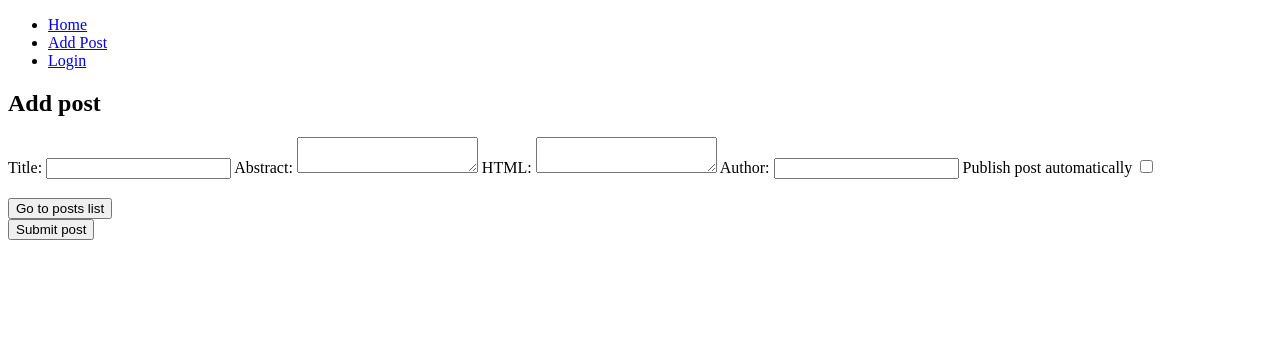
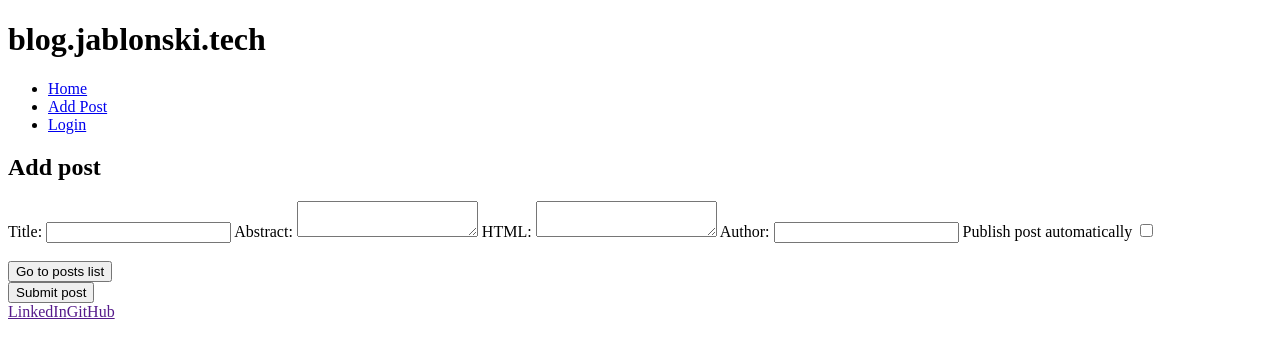
Before and after one commit to jablpiotrek/v-blog, a Vue app: page /#/add-post in a window 1280 px wide. Shown: the top 358 px of the page. Built offline with nearby package versions, Linux system fonts and the light colour scheme; no server answers; the database is empty; sample sign-in values are in the browser's storage; what vue-js-modal would draw is missing.

Commit message:
Update components

```diff
--- /dev/null
+++ b/src/components/Foot.vue
@@ -0,0 +1,16 @@
+<template>
+  <footer>
+    <a href="">LinkedIn</a>
+    <a href="">GitHub</a>
+  </footer>
+</template>
+
+<script>
+export default {
+  name: 'Foot'
+}
+</script>
+
+<style>
+
+</style>
--- /dev/null
+++ b/src/components/Heading.vue
@@ -0,0 +1,17 @@
+<template>
+  <header>
+    <h1>
+      blog.jablonski.tech
+    </h1>
+  </header>
+</template>
+
+<script>
+export default {
+  name: 'Heading'
+}
+</script>
+
+<style>
+
+</style>
--- a/src/components/MainContent.vue
+++ b/src/components/MainContent.vue
@@ -1,7 +1,11 @@
 <template>
   <div id="content">
-    <navigation />
-    <router-view />
+    <heading />
+    <navigation v-if="showNavigation" />
+    <main>
+      <router-view />
+    </main>
+    <foot />
   </div>
 </template>
 
@@ -14,11 +18,20 @@ import "firebase/auth"
 import 'firebase/firestore'
 
 import Navigation from './Navigation.vue'
+import Heading from './Heading.vue'
+import Foot from './Foot.vue'
 
 export default {
   name: 'MainContent',
   components: {
-    Navigation
+    Navigation,
+    Heading,
+    Foot
+  },
+  computed: {
+    showNavigation() {
+      return this.$store.getters.isUserLoggedIn
+    }
   },
   created() {
     // init firebase app with config
--- a/src/components/Navigation.vue
+++ b/src/components/Navigation.vue
@@ -1,5 +1,5 @@
 <template>
-  <div>
+  <nav>
     <ul>
       <li>
         <router-link
@@ -26,7 +26,7 @@
         </router-link>
       </li>
     </ul>
-  </div>
+  </nav>
 </template>
 
 <script>
--- a/src/components/PostEditor.vue
+++ b/src/components/PostEditor.vue
@@ -50,11 +50,11 @@
       name="published"
     >
     <post
-      post-id="post-previev"
       :title="title"
       :html="html"
       :author="author"
       :display-controls="false"
+      post-id="post-previev"
     />
   </div>
 </template>
```
